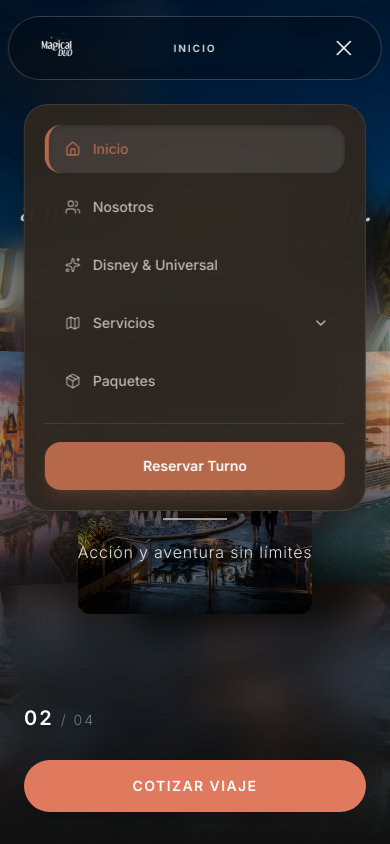
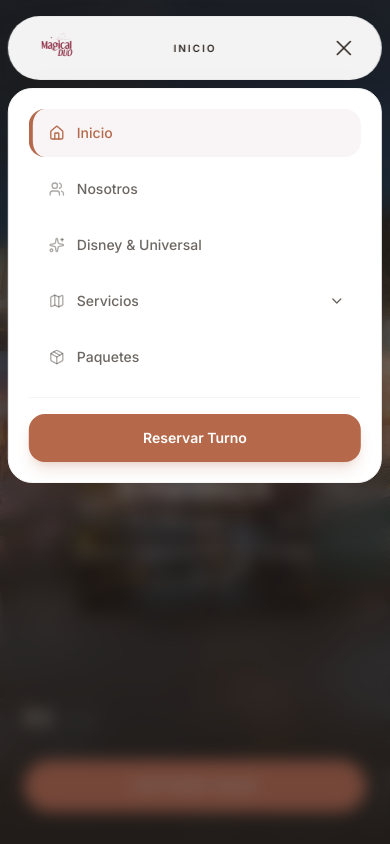
Before and after one commit to TheMagicalDuo/TheMagicalDuo, a React (Vite) app: page / in a window 390 px wide. Both pictures are taken after a click on the button 344 px from the left and 48 px from the top of the page. Shown: the top 844 px of the page. Built offline with nearby package versions, Linux system fonts and the light colour scheme; a web font is replaced by a local one.

Commit message:
Redesign mobile menu: attach to nav, use white theme, add overlay, disable scroll

```diff
--- a/src/components/Navbar.jsx
+++ b/src/components/Navbar.jsx
@@ -39,6 +39,16 @@ export default function Navbar() {
     window.addEventListener('scroll', onScroll)
     return () => window.removeEventListener('scroll', onScroll)
   }, [])
+
+  // Deshabilitar scroll en mobile cuando el menú está abierto
+  useEffect(() => {
+    if (menuOpen) {
+      document.body.style.overflow = 'hidden'
+    } else {
+      document.body.style.overflow = 'unset'
+    }
+    return () => { document.body.style.overflow = 'unset' }
+  }, [menuOpen])
 
   // Spy Scroll Logic for Home Page Sections
   useEffect(() => {
@@ -84,11 +94,28 @@ export default function Navbar() {
     ? 'Servicios'
     : navLinks.find(l => l.id === activeSection)?.label || 'Inicio'
 
+  // El nav se ve forzosamente blanco si el menu mobile esta abierto
+  const isSolid = scrolled || menuOpen
+
   return (
+    <>
+      {/* Overlay para mobile menu */}
+      <AnimatePresence>
+        {menuOpen && (
+          <motion.div
+            initial={{ opacity: 0 }}
+            animate={{ opacity: 1 }}
+            exit={{ opacity: 0 }}
+            className="fixed inset-0 bg-dark/60 backdrop-blur-sm z-40 lg:hidden"
+            onClick={() => setMenuOpen(false)}
+          />
+        )}
+      </AnimatePresence>
+
       <nav className="fixed top-4 sm:top-6 left-1/2 -translate-x-1/2 z-50 w-[96%] max-w-6xl transition-all duration-500">
         <div
-        className={`relative transition-all duration-700 w-full rounded-full px-4 sm:px-8 h-16 sm:h-[4.5rem] flex items-center justify-between ${
-          scrolled
+          className={`relative transition-all duration-700 w-full rounded-[2rem] px-4 sm:px-8 h-16 sm:h-[4.5rem] flex items-center justify-between ${
+            isSolid
               ? 'bg-white/95 backdrop-blur-xl shadow-[0_8px_30px_rgba(0,0,0,0.06)] border border-neutral-200/60'
               : 'bg-black/25 backdrop-blur-md border border-white/20'
           }`}
@@ -101,14 +128,14 @@ export default function Navbar() {
           >
             <Logo
               className={`h-16 sm:h-20 w-auto transition-all duration-300 group-hover:scale-105 ${
-              scrolled ? 'text-bordeaux' : 'text-cream'
+                isSolid ? 'text-bordeaux' : 'text-cream'
               }`}
             />
           </button>
 
           {/* Mobile Current Section Indicator */}
           <div className={`absolute left-1/2 -translate-x-1/2 flex lg:hidden items-center justify-center text-[10px] uppercase font-bold tracking-[0.2em] transition-colors duration-500 z-0 ${
-          scrolled ? 'text-dark' : 'text-white/90'
+            isSolid ? 'text-dark' : 'text-white/90'
           }`}>
             {activeLabel}
           </div>
@@ -130,8 +157,8 @@ export default function Navbar() {
                       onClick={() => handleNavAction(link)}
                       className={`relative py-6 flex items-center gap-1.5 text-xs font-bold tracking-[0.15em] uppercase transition-colors duration-300 ${
                         isActive
-                        ? (scrolled ? 'text-bordeaux' : 'text-white')
-                        : (scrolled ? 'text-dark/60 hover:text-dark' : 'text-white/70 hover:text-white')
+                          ? (isSolid ? 'text-bordeaux' : 'text-white')
+                          : (isSolid ? 'text-dark/60 hover:text-dark' : 'text-white/70 hover:text-white')
                       }`}
                     >
                       <span className="relative z-10">{link.label}</span>
@@ -139,7 +166,7 @@ export default function Navbar() {
                       {isActive && (
                         <motion.div
                           layoutId="nav-underline"
-                        className={`absolute bottom-4 left-0 right-0 h-[2px] ${scrolled ? 'bg-bordeaux' : 'bg-white'}`}
+                          className={`absolute bottom-4 left-0 right-0 h-[2px] ${isSolid ? 'bg-bordeaux' : 'bg-white'}`}
                           transition={{ type: 'spring', stiffness: 400, damping: 30 }}
                         />
                       )}
@@ -181,15 +208,15 @@ export default function Navbar() {
                   onClick={() => handleNavAction(link)}
                   className={`relative py-6 text-xs font-bold tracking-[0.15em] uppercase transition-colors duration-300 ${
                     isActive
-                    ? (scrolled ? 'text-bordeaux' : 'text-white')
-                    : (scrolled ? 'text-dark/60 hover:text-dark' : 'text-white/70 hover:text-white')
+                      ? (isSolid ? 'text-bordeaux' : 'text-white')
+                      : (isSolid ? 'text-dark/60 hover:text-dark' : 'text-white/70 hover:text-white')
                   }`}
                 >
                   <span className="relative z-10">{link.label}</span>
                   {isActive && (
                     <motion.div
                       layoutId="nav-underline"
-                    className={`absolute bottom-4 left-0 right-0 h-[2px] ${scrolled ? 'bg-bordeaux' : 'bg-white'}`}
+                      className={`absolute bottom-4 left-0 right-0 h-[2px] ${isSolid ? 'bg-bordeaux' : 'bg-white'}`}
                       transition={{ type: 'spring', stiffness: 400, damping: 30 }}
                     />
                   )}
@@ -203,7 +230,7 @@ export default function Navbar() {
             <button
               onClick={() => handleNavAction({ targetId: 'cotizar' })}
               className={`hidden sm:flex px-7 py-2.5 rounded-full border text-xs font-bold tracking-[0.15em] uppercase transition-all duration-300 ${
-              scrolled
+                isSolid
                   ? 'bg-dark text-white border-dark hover:bg-white hover:text-dark'
                   : 'bg-white text-dark border-white hover:bg-transparent hover:text-white'
               }`}
@@ -215,7 +242,7 @@ export default function Navbar() {
             <button
               onClick={() => setMenuOpen(prev => !prev)}
               className={`lg:hidden p-2 transition-colors flex items-center justify-center relative z-50 ${
-              scrolled ? 'text-dark' : 'text-white'
+                isSolid ? 'text-dark' : 'text-white'
               }`}
               aria-label="Menú"
             >
@@ -227,13 +254,12 @@ export default function Navbar() {
         {/* Mobile Menu Dropdown Drawer */}
         <AnimatePresence>
           {menuOpen && (
-          <div className="fixed inset-x-0 top-[5.5rem] z-40 lg:hidden px-4">
             <motion.div
-              initial={{ opacity: 0, y: -20, scale: 0.95 }}
+              initial={{ opacity: 0, y: -10, scale: 0.98 }}
               animate={{ opacity: 1, y: 0, scale: 1 }}
-              exit={{ opacity: 0, y: -20, scale: 0.95 }}
-              transition={{ duration: 0.3, ease: "easeOut" }}
-              className="bg-dark/95 backdrop-blur-2xl border border-white/10 shadow-[0_20px_60px_-15px_rgba(0,0,0,0.5)] rounded-3xl p-5 flex flex-col gap-2.5 max-h-[75vh] overflow-y-auto"
+              exit={{ opacity: 0, y: -10, scale: 0.98 }}
+              transition={{ duration: 0.2 }}
+              className="absolute top-[calc(100%+0.5rem)] left-0 right-0 z-50 lg:hidden bg-white shadow-[0_20px_60px_-15px_rgba(0,0,0,0.15)] border border-neutral-100 rounded-3xl p-5 flex flex-col gap-2 max-h-[75vh] overflow-y-auto"
             >
               {[
                 { id: 'inicio', label: 'Inicio', icon: HomeIcon, targetId: 'inicio' },
@@ -256,12 +282,12 @@ export default function Navbar() {
                         onClick={() => setServicesOpen(!servicesOpen)}
                         className={`w-full py-3.5 rounded-2xl text-left px-4 text-sm font-medium flex items-center justify-between transition-all duration-200 ${
                           isActive
-                            ? 'bg-white/10 border-l-4 border-terracota text-terracota font-bold shadow-inner shadow-black/20'
-                            : 'text-cream/70 border-l-4 border-transparent hover:bg-white/5 hover:text-white hover:border-white/20'
+                            ? 'bg-bordeaux/5 border-l-4 border-terracota text-terracota font-bold'
+                            : 'text-dark/70 border-l-4 border-transparent hover:bg-neutral-50 hover:text-dark'
                         }`}
                       >
                         <div className="flex items-center gap-3">
-                          <Map className={`w-4 h-4 ${isActive ? 'text-terracota' : 'text-cream/50'}`} />
+                          <Map className={`w-4 h-4 ${isActive ? 'text-terracota' : 'text-dark/40'}`} />
                           {link.label}
                         </div>
                         <ChevronDown size={16} className={`transition-transform duration-300 ${servicesOpen ? 'rotate-180' : ''}`} />
@@ -272,16 +298,16 @@ export default function Navbar() {
                             initial={{ height: 0, opacity: 0 }}
                             animate={{ height: 'auto', opacity: 1 }}
                             exit={{ height: 0, opacity: 0 }}
-                            className="overflow-hidden flex flex-col gap-1 mt-2 pl-4 border-l border-white/10 ml-6"
+                            className="overflow-hidden flex flex-col gap-1 mt-2 pl-4 border-l border-neutral-100 ml-6"
                           >
                             {link.dropdown.map(dropItem => (
                               <Link
                                 key={dropItem.id}
                                 to={dropItem.href}
                                 onClick={() => setMenuOpen(false)}
-                                className="flex items-center gap-3 py-3 px-4 rounded-xl hover:bg-white/5 transition-colors text-cream/70 hover:text-white"
+                                className="flex items-center gap-3 py-3 px-4 rounded-xl hover:bg-neutral-50 transition-colors text-dark/70 hover:text-dark"
                               >
-                                <dropItem.icon size={14} className="text-cream/50" />
+                                <dropItem.icon size={14} className="text-dark/40" />
                                 <span className="text-sm font-medium">{dropItem.label}</span>
                               </Link>
                             ))}
@@ -298,17 +324,17 @@ export default function Navbar() {
                     onClick={() => handleNavAction(link)}
                     className={`w-full py-3.5 rounded-2xl text-left px-4 text-sm font-medium flex items-center gap-3 transition-all duration-200 ${
                       isActive
-                        ? 'bg-white/10 border-l-4 border-terracota text-terracota font-bold shadow-inner shadow-black/20'
-                        : 'text-cream/70 border-l-4 border-transparent hover:bg-white/5 hover:text-white hover:border-white/20'
+                        ? 'bg-bordeaux/5 border-l-4 border-terracota text-terracota font-bold'
+                        : 'text-dark/70 border-l-4 border-transparent hover:bg-neutral-50 hover:text-dark'
                     }`}
                   >
-                    <link.icon className={`w-4 h-4 ${isActive ? 'text-terracota' : 'text-cream/50'}`} />
+                    <link.icon className={`w-4 h-4 ${isActive ? 'text-terracota' : 'text-dark/40'}`} />
                     {link.label}
                   </button>
                 )
               })}
 
-              <hr className="border-white/10 my-2" />
+              <hr className="border-neutral-100 my-2" />
 
               <button
                 onClick={() => handleNavAction({ targetId: 'cotizar' })}
@@ -319,9 +345,9 @@ export default function Navbar() {
                 </div>
               </button>
             </motion.div>
-          </div>
           )}
         </AnimatePresence>
       </nav>
+    </>
   )
 }
```
Lines whose indentation alone changed are shown as unchanged.
